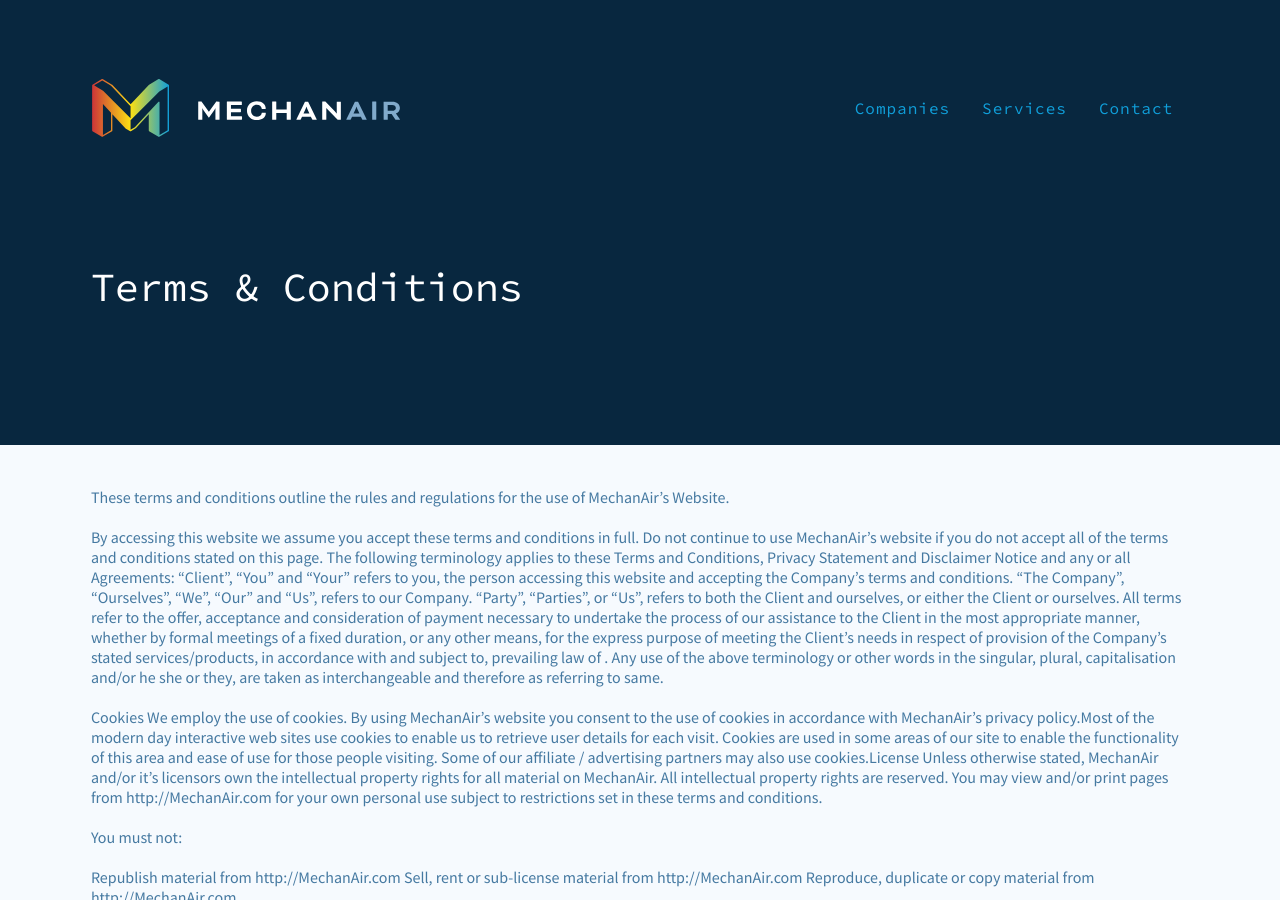
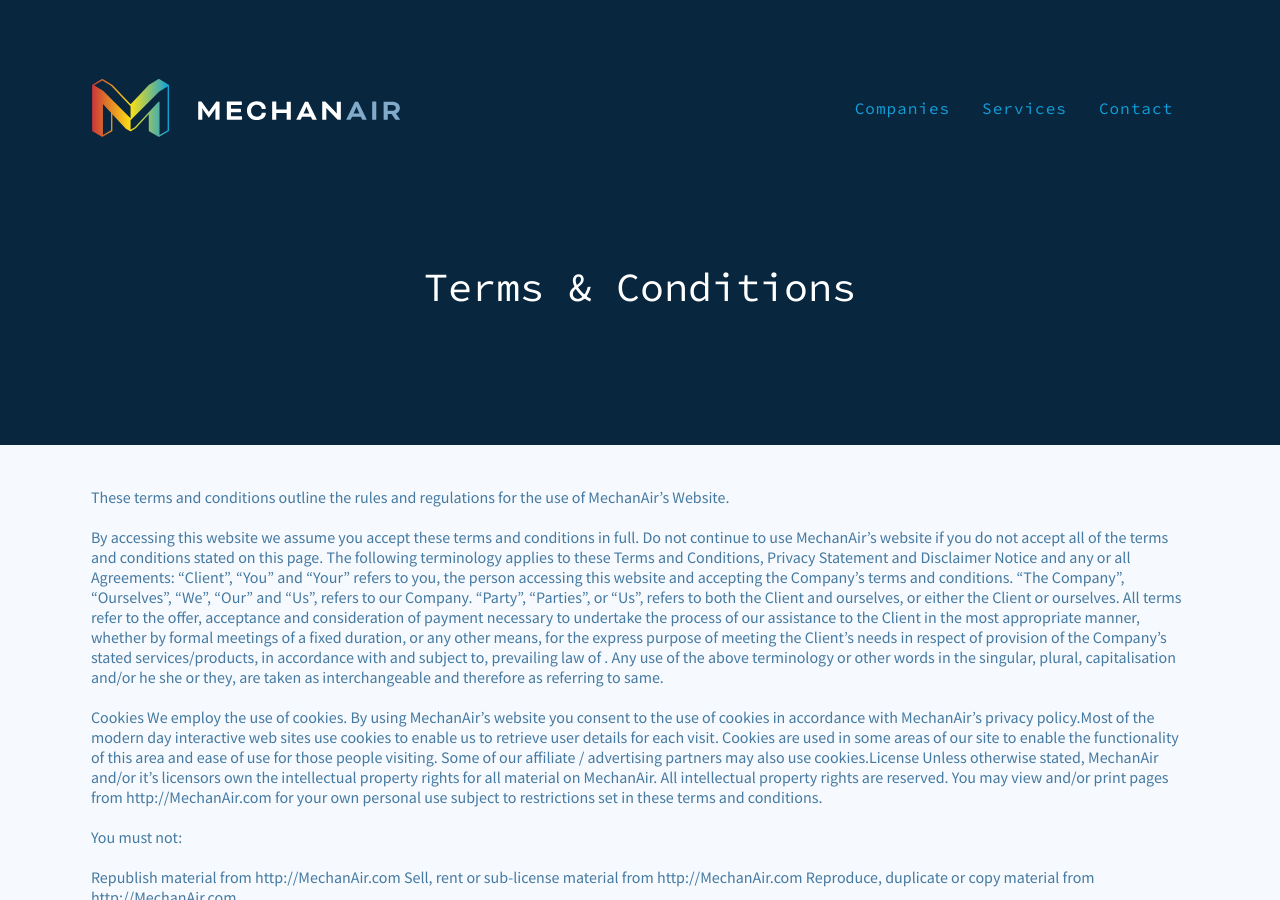
Before and after one commit to MechanAir/MechanAir.github.io, a Jekyll site: the page built from terms-and-conditions.md, in a window 1280 px wide and 900 px high. Built offline with Jekyll 4.4.1, drawn with Linux system fonts in a browser that asks for light colours.

Commit message:
more tweaks

```diff
--- a/_sass/_home.scss
+++ b/_sass/_home.scss
@@ -1,5 +1,6 @@
 .home {
 	h3 {
+		text-align: center;
 		margin-top: $gutter/2;
 	}
 }
--- a/_sass/_layout.scss
+++ b/_sass/_layout.scss
@@ -84,13 +84,16 @@ h1#logo {
 		background-color: $base-color-dark;
 		background-size: cover;
 		background-position: center center;
-		text-align: left;
+		text-align: center;
 		color: $white;
 		padding: $gutter 0;
 			.wrap {
 				padding-top: 0;
 				padding-bottom: 0;
 			}
+		@include media($medium) {
+			text-align: center;
+		}
 		.background-overlay {
 			background: linear-gradient(to bottom, rgba($base-color-dark,1) 0%, rgba($base-color-dark,.75) 100%);
 			padding-top: $gutter;
@@ -119,6 +122,8 @@ h1#logo {
 			@include span-columns(8);
 			display: block;
 			float: none;
+			margin-left: auto;
+			margin-right: auto !important;
 		}
 	}
 	@at-root {
```
Also changed, not shown: 2 other files.
